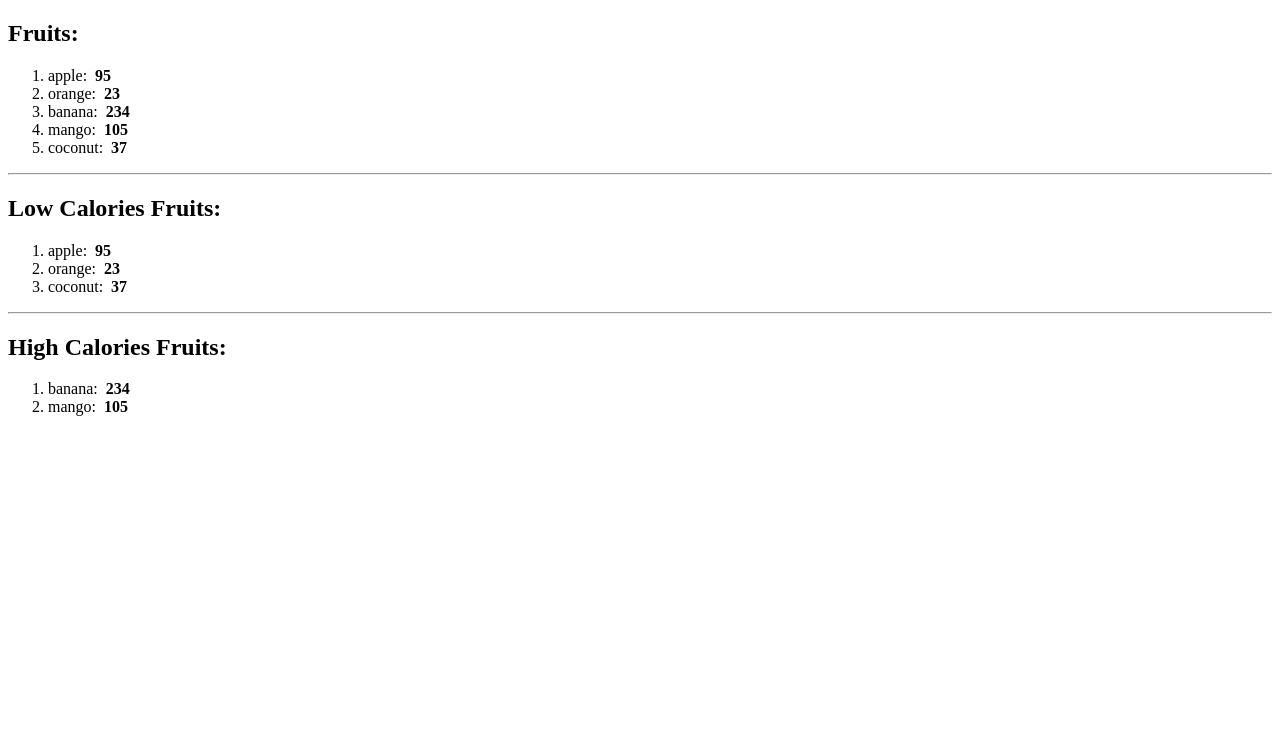
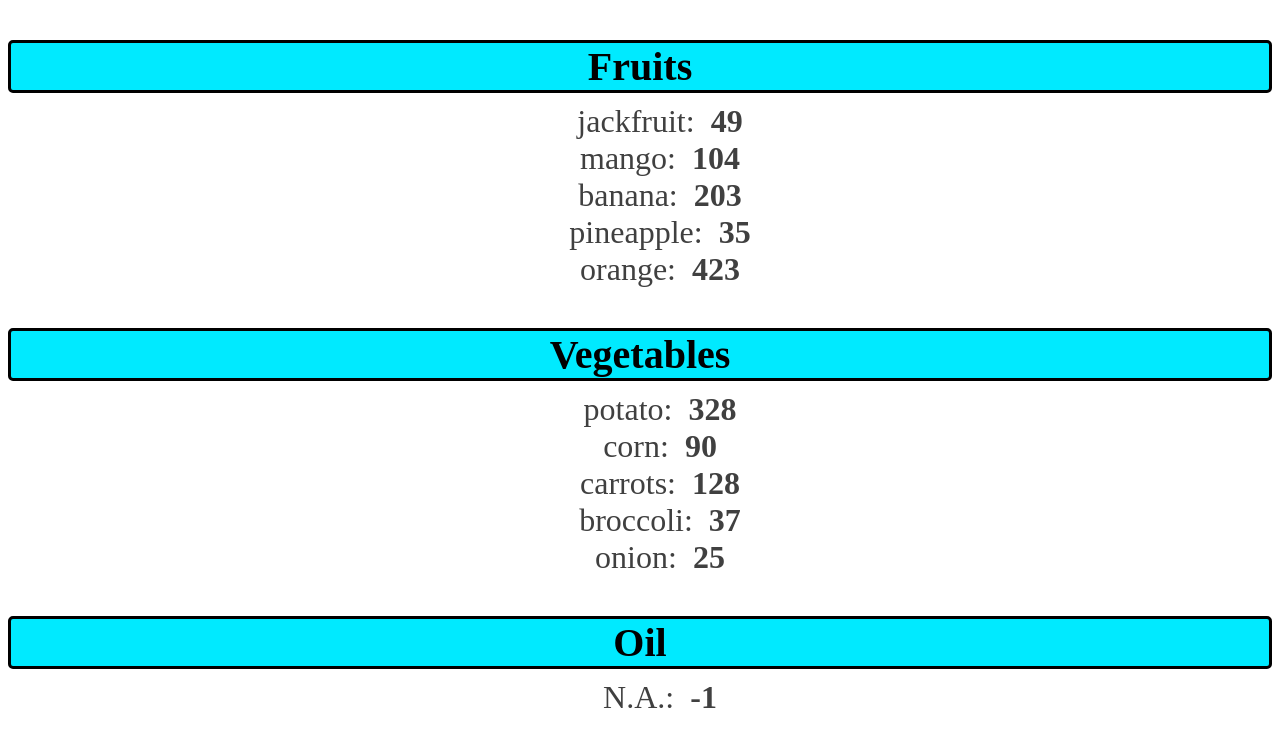
Before and after one commit to SuvamNaskar/my-react-app, a React (Vite) app: page / in a window 1280 px wide. Shown: the top 746 px of the page. Built offline with nearby package versions, Linux system fonts and the light colour scheme.

Commit message:
Reusable List with validation

```diff
--- a/src/App.jsx
+++ b/src/App.jsx
@@ -4,7 +4,28 @@ import UserGreeting from './UserGreeting'
 import List from "./List";
 
 function App() {
-	return (
+
+	// For new-List component
+	// const fruits = [];  // if list is empty, it will not appear
+	const fruits = [
+				{id: 1, name: "jackfruit", val: 49},
+				{id: 1, name: "mango", val: 104},
+				{id: 1, name: "banana", val: 203},
+				{id: 1, name: "pineapple", val: 35},
+				{id: 1, name: "orange", val: 423}
+			];
+	const vegetables = [
+				{id: 6, name: "potato", val: 328},
+				{id: 7, name: "corn", val: 90},
+				{id: 8, name: "carrots", val: 128},
+				{id: 9, name: "broccoli", val: 37},
+				{id: 10, name: "onion", val: 25}
+			];
+	const oil = [
+					{id: 11, name: "ricebran", val: 540}
+				];
+
+	// return (
 		// <>
 		// <Card name="Suvam Naskar" about="Turning Ideas into Pixel Perfect Web Apps | From Front-End to Back-End I bridge the gap" username="suvamnaskar" />
 		// <Card />
@@ -15,9 +36,13 @@ function App() {
 		// 	<UserGreeting isLoggedIn={true} username="BroCode" />
 		// 	<UserGreeting isLoggedIn={false} />
 		// </>
+	// );
 
+	return (
 		<>
-			<List />
+			{fruits.length > 0 && <List items={fruits} title="Fruits" />}
+			{vegetables.length > 0 && <List items={vegetables} title="Vegetables" /> }
+			{oil.length > 0 && <List title="Oil" /> }
 		</>
 	);
 }
--- a/src/List.jsx
+++ b/src/List.jsx
@@ -1,52 +1,26 @@
+import styles from "./stylesheets/List.module.css"
 
-function List() {
+function List(props) {
 
-    const fruits = [{_id: 1, name: "apple", calories: 95},
-                    {_id: 2, name: "orange", calories: 23},
-                    {_id: 3, name: "banana", calories: 234},
-                    {_id: 4, name: "mango", calories: 105},
-                    {_id: 5, name: "coconut", calories: 37}]
-    // fruits.sort((a,b) => a.name.localeCompare(b.name))  // Alphabetical Name
-    // fruits.sort((a,b) => b.name.localeCompare(a.name))  // Reverse Alphabetical Name
+    const title = props.title;
+    const items = props.items;
 
-    // fruits.sort((a,b) => a.calories - b.calories)  // Numerical Calories
-    // fruits.sort((a,b) => b.calories - a.calories)  // Reverse Numerical Calories
-
-    const lowCalFruits = fruits.filter(fruit => fruit.calories < 100)
-    const highCalFruits = fruits.filter(fruit => fruit.calories > 100)
-
-    const listItems = fruits.map(fruit => <li key={fruit._id}>
-                        {fruit.name}: &nbsp;
-                        <b>{fruit.calories}</b></li>)
-
-    const lowListItems = lowCalFruits.map(fruit => <li key={fruit._id}>
-                        {fruit.name}: &nbsp;
-                        <b>{fruit.calories}</b></li>)
-
-    const highListItems = highCalFruits.map(fruit => <li key={fruit._id}>
-                        {fruit.name}: &nbsp;
-                        <b>{fruit.calories}</b></li>)
+    const listItems = items.map( item => <li key = {item.id}>
+                                            {item.name}: &nbsp;
+                                            <b>{item.val}</b>
+                                        </li> );
 
     return (
         <>
-            <h2>Fruits:</h2>
-            <ol>
-                {listItems}
-            </ol>
+            <h3 className={styles.listTitle}>{title}</h3>
+            <ol className={styles.listItems}>{listItems}</ol>
+        </>
+    );
+}
 
-            <hr />
-            <h2>Low Calories Fruits:</h2>
-            <ol>
-                {lowListItems}
-            </ol>
-
-            <hr />
-            <h2>High Calories Fruits:</h2>
-            <ol>
-                {highListItems}
-            </ol>
-        </>
-    )
+List.defaultProps = {
+    title: "Title",
+    items: [{id: 0, name: "N.A.", val: -1}]
 }
 
 export default List
--- /dev/null
+++ b/src/stylesheets/List.module.css
@@ -0,0 +1,23 @@
+.listTitle{
+    font-size: 2.5em;
+    font-weight: bold;
+    color: hsl(0, 0%, 0%);
+    margin-bottom: 10px;
+    text-align: center;
+    border: 3px solid;
+    border-radius: 5px;
+    background-color: hsl(185, 100%, 50%);
+}
+
+.listItems{
+    font-size: 2em;
+    list-style: none;
+    color: hsl(0, 0%, 25%);
+    text-align: center;
+    margin: 0;
+}
+
+.listItems li:hover{
+    color: hsl(0, 0%, 45%);
+    cursor: pointer;
+}
```
Also changed, not shown: src/List-old.jsx (added, +52 -0 lines).
